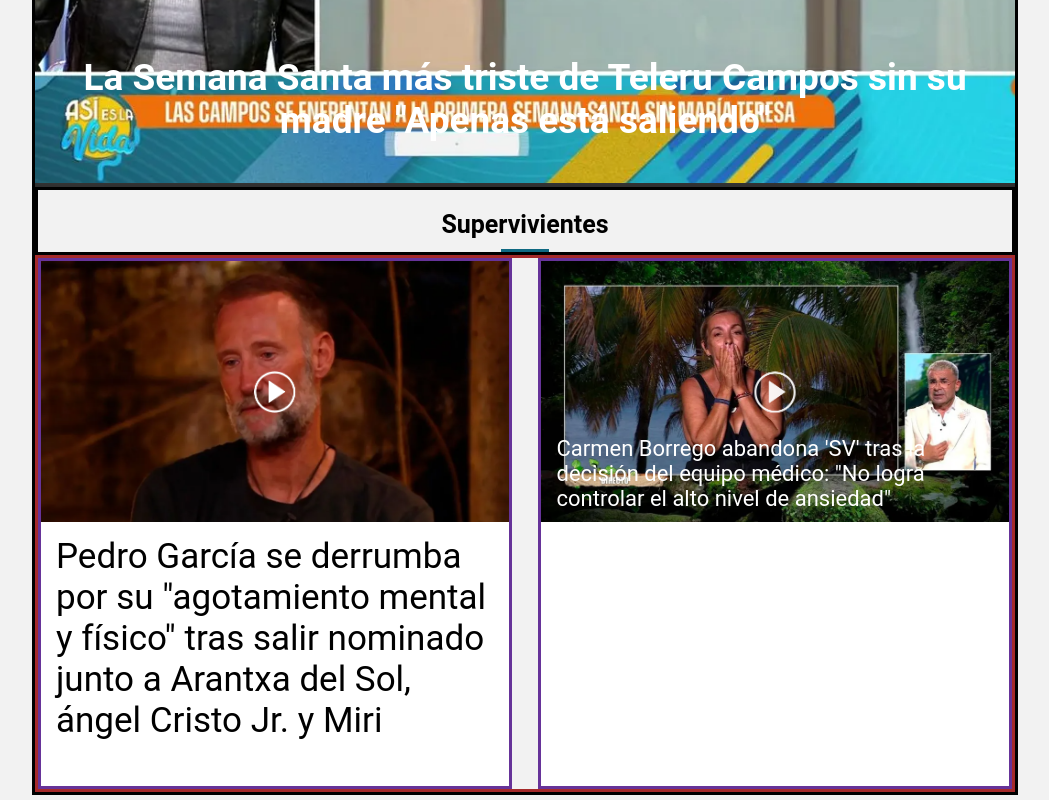
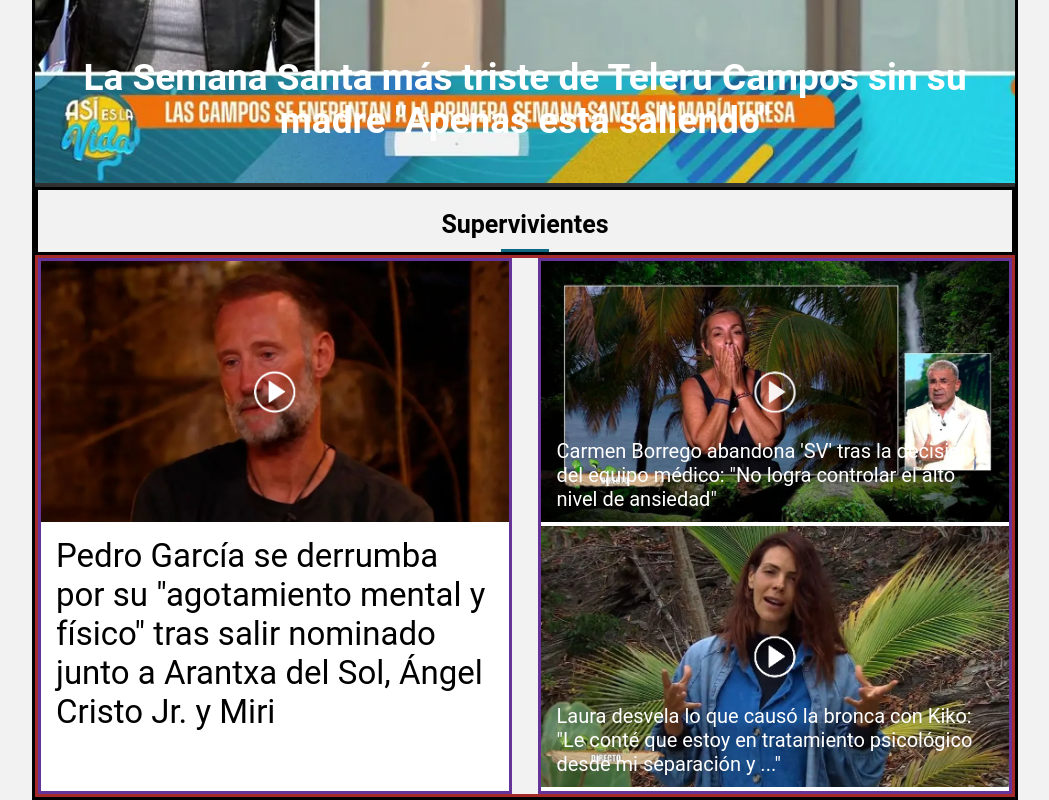
Before and after one commit to JLVazquez22/PROYECTO-TELECINCO, a plain HTML site: page index.html in a window 1280 px wide. Shown: the part 532-1332 px from the top of the page, without its empty margins (115-1164 px from the left). Drawn offline with Linux system fonts and the light colour scheme.

Commit message:
Terminar main2

```diff
--- a/css/style.css
+++ b/css/style.css
@@ -11,6 +11,7 @@ body {
     background-color: #FFFFFF;
     justify-content: space-around;
     width: 100%;
+
 
 }
 
@@ -41,6 +42,9 @@ body {
 .main_header{
     background-color: #00AADB;
     width: 100%;
+    position:sticky;
+    top: 0px;
+    z-index: 100;
 }
 
 .section_logo{
@@ -74,6 +78,7 @@ body {
     display: flex;
     justify-content: space-around;
     align-items: center;
+
 
 }
 .box_directo{
@@ -206,13 +211,13 @@ i:hover{
 
 .text_titular1{
     font-family: Roboto, arial, helvetica, sans-serif;
-    font-size: 35px;
+    font-size: 33px;
     margin: 10px 15px 45px 15px;
 }
 
 .text_titular2{
     font-family: Roboto, arial, helvetica, sans-serif;
-    font-size: 22px;
+    font-size: 20px;
     margin: 0 15px 15px 15px ;
     color: white;
 }
--- a/index.html
+++ b/index.html
@@ -5,6 +5,7 @@
     <meta name="viewport" content="width=device-width, initial-scale=1.0">
     <title>Telecinco</title>
     <link rel="stylesheet" href="./css/style.css">
+    <link rel="shortcut icon" href="./assets/images/logo_telecinco.ico" type="image/x-icon">
     <script src="https://kit.fontawesome.com/f2da5b14ab.js" crossorigin="anonymous"></script>
 </head>
 <body>
@@ -97,7 +98,7 @@
                 </div>
 
                 <p class="text_titular1">Pedro García se derrumba por su "agotamiento mental y físico"
-                    tras salir nominado junto a Arantxa del Sol, ángel Cristo Jr. y Miri
+                    tras salir nominado junto a Arantxa del Sol, Ángel Cristo Jr. y Miri
                 </p>
             </section>
             <section class="section_colum_noticias">
@@ -109,6 +110,16 @@
                         </p>
                     </div>
                 </div>
+                <div class="box_img">
+                    <div class="box_img">
+                        <img src="./assets/images/img_laura_matamoros.png" alt="" class="img_pedro">
+                        <div class="box_text">
+                            <p class="text_titular2">Laura desvela lo que causó la bronca con Kiko: "Le conté que estoy
+                                en tratamiento psicológico desde mi separación y ..."
+                            </p>
+                        </div>
+                    </div>
+                </div>
 
 
             </section>
```
Also changed, not shown: assets/images/logo_telecinco.ico (added).
